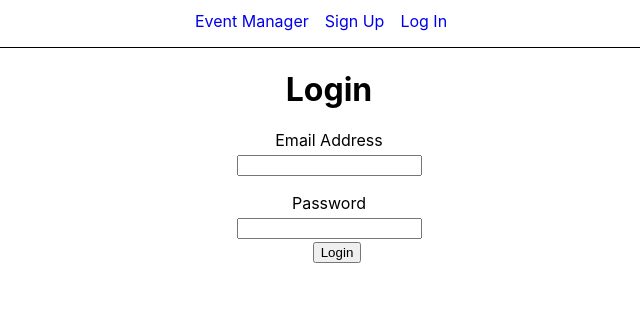
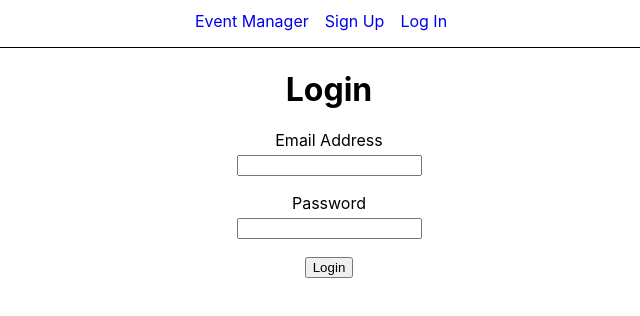
Before and after one commit to JacobStephens2/event-manager-ui, a React (Create React App) app: page /login in a window 1280 px wide. Shown: the top 316 px of the page, without its empty margins (311-951 px from the left). Built offline with nearby package versions, Linux system fonts and the light colour scheme.

Commit message:
center login button

```diff
--- a/src/components/Nav.css
+++ b/src/components/Nav.css
@@ -8,7 +8,7 @@ nav a {
   text-decoration: none;
 }
 
-button {
+nav button {
   display: inline;
   margin-left: 1rem;
   margin-top: 0;
```
